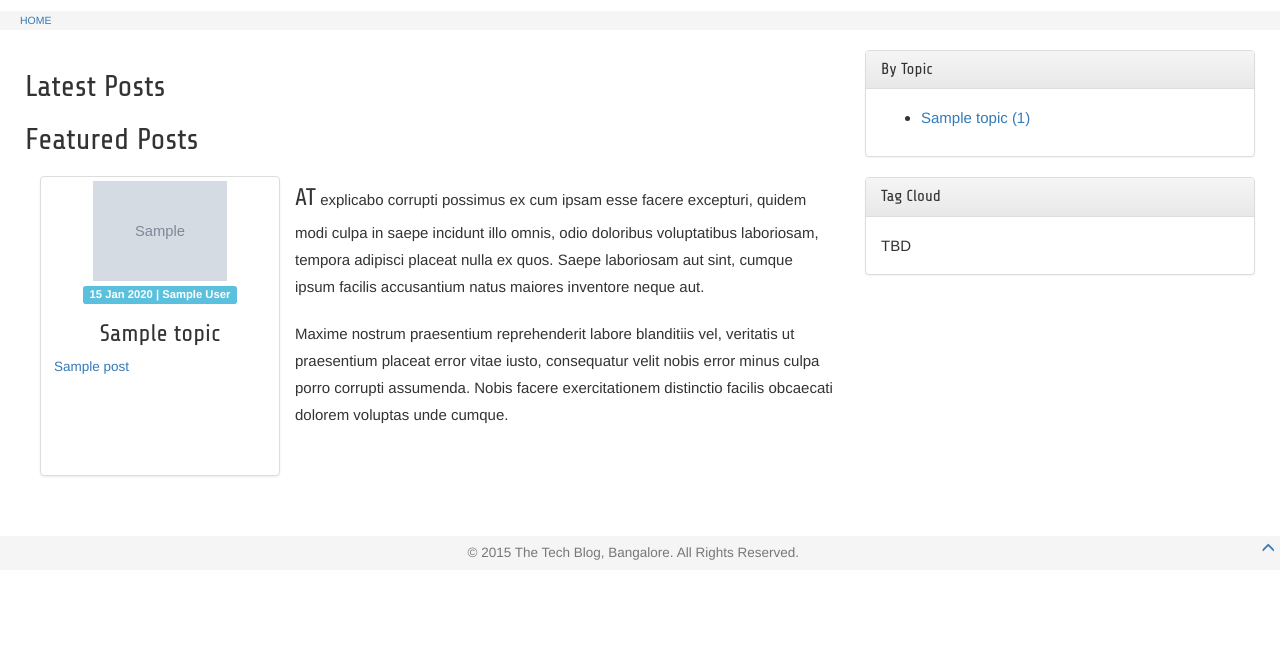
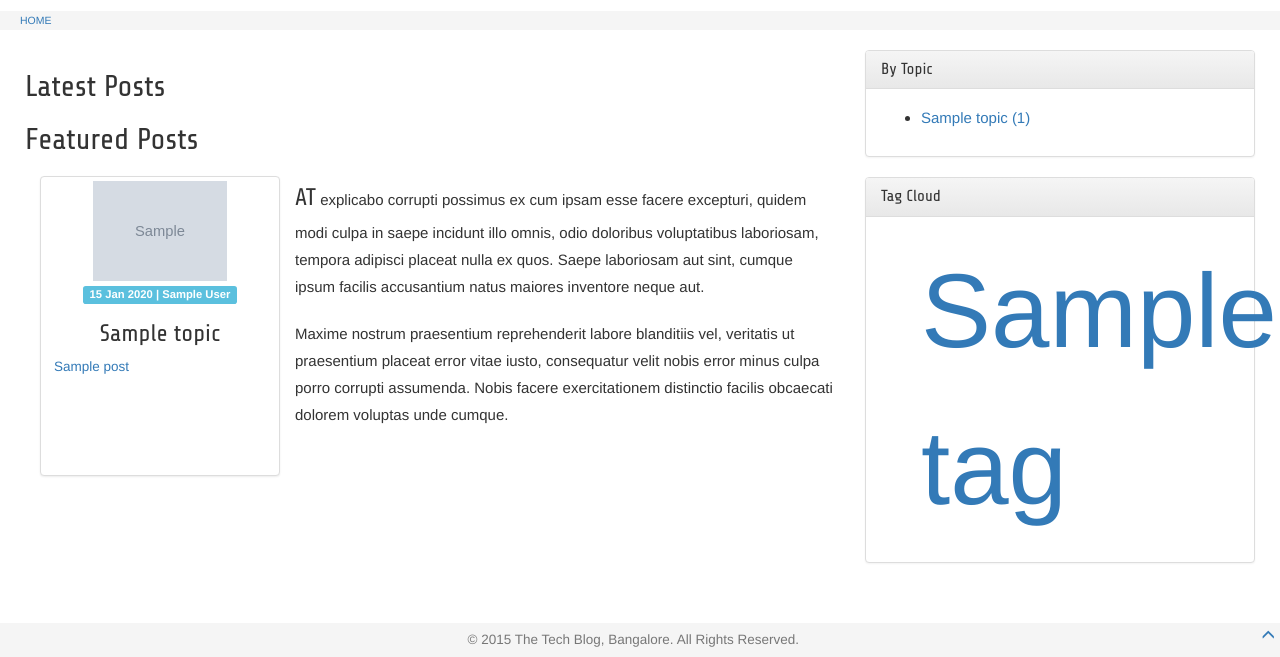
Before and after one commit to DevopediaOrg/django-basic, a Django app: page / in a window 1280 px wide. Shown: the part 466-1123 px from the top of the page. Before the commit the page ends 1026 px from the top, so only its background shows below. Run offline with Django 3.2, Linux system fonts and the light colour scheme; tables that the repository leaves empty hold one stand-in row (values such as "Sample post"); grey boxes marked "Sample" are stand-in pictures; some libraries are stand-ins or nearby versions.

Commit message:
Implemented tag cloud.

```diff
--- a/blog/models.py
+++ b/blog/models.py
@@ -38,6 +38,30 @@ class Tag(models.Model):
 
     def __str__(self):
         return "{:s}".format(self.name)
+
+    @staticmethod
+    def tags():
+        return Tag.objects.filter(post__state='Published') \
+                            .annotate(num_posts=Count('post')) \
+                            .values_list('name','num_posts')
+
+    @staticmethod
+    def distribution():
+        qs = Tag.tags()
+        total = sum([q[1] for q in qs])
+        dist = []
+        for q in qs:
+                dist.append((q[0], q[1], 1+6*q[1]/total))
+        return dist
+
+    @staticmethod
+    def unslugify(tag):
+        tags = Tag.objects.all().values_list('name', flat=True)
+        slugs = [slugify(x) for x in tags]
+        if slugs.count(tag):
+          return tags[slugs.index(tag)]
+        else:
+          return None
 
 
 class Option(models.Model):
--- a/blog/static/css/blog.css
+++ b/blog/static/css/blog.css
@@ -222,3 +222,12 @@ img.topic-img {
 .up-arrow {
     float: right;
 }
+
+ul.tag-cloud li {
+    float: left;
+    margin-left: 0px;
+    margin-right: 5px;
+    padding: 0px;
+    list-style-type: none;
+    line-height: 1.5em;
+}
--- a/blog/templates/blog/mainmenu.html
+++ b/blog/templates/blog/mainmenu.html
@@ -8,7 +8,7 @@
                     <li><a href="/">Home</a></li>
                 {% endif %}
 
-                {% if 'topics' in request.path or 'post/' in request.path or 'states' in request.path %}
+                {% if 'topics' in request.path or 'tags' in request.path or 'post/' in request.path or 'states' in request.path %}
                 <li class="dropdown show-on-hover active">
                 {% else %}
                 <li class="dropdown show-on-hover">
--- a/blog/templates/blog/post_list.html
+++ b/blog/templates/blog/post_list.html
@@ -7,6 +7,8 @@
 {% block content %}
     {% if curr_topic %}
         <h1 class="page-title">{{curr_topic}}</h1>
+    {% elif curr_tag %}
+        <h1 class="page-title">Tagged with <em>{{curr_tag}}</em></h1>
     {% elif curr_state %}
         <h1 class="page-title">{{curr_state}} Posts</h1>
     {% else %}
--- a/blog/templates/blog/post_modules.html
+++ b/blog/templates/blog/post_modules.html
@@ -50,7 +50,19 @@
       <h3 class="panel-title">Tag Cloud</h3>
     </div>
     <div class="panel-body">
-      TBD
+      <ul class="tag-cloud">
+          {% for tag, _, dist in tags %}
+              {% if tag == curr_tag %}
+              <li style="font-size:{{dist}}em">
+                  <span style="color:darkorange">{{tag}}</span>
+              </li>
+              {% else %}
+              <li style="font-size:{{dist}}em">
+                  <a href="/tags/{{tag|slugify}}">{{tag}}</a>
+              </li>
+              {% endif %}
+          {% endfor %}
+      </ul>
     </div>
   </div>
 
--- a/blog/urls.py
+++ b/blog/urls.py
@@ -15,6 +15,9 @@ urlpatterns = [
     url(r'^topics/?$', views.ListView.as_view(), name='all_topic_list'),
     url(r'^topics/(?P<topic>[\w-]+)/?$', views.ListView.as_view(), name='topic_list'),
 
+    url(r'^tags/?$', RedirectView.as_view(url='/topics', permanent=False)),
+    url(r'^tags/(?P<tag>[\w-]+)/?$', views.ListView.as_view(), name='tag_list'),
+
     url(r'^states/?$', RedirectView.as_view(url='/topics', permanent=False)),
     url(r'^states/(?P<state>[\w-]+)/?$', views.ListView.as_view(), name='state_list'),
 
--- a/blog/views.py
+++ b/blog/views.py
@@ -5,7 +5,7 @@ from django.core.urlresolvers import reverse_lazy
 from django.db.models import Count, Q
 from django.views import generic
 from django.http import Http404
-from .models import Topic, Author, Post
+from .models import Topic, Tag, Author, Post
 from .forms import PostForm
 from .utils import get_search_query
 
@@ -24,7 +24,7 @@ class ContextMixin(object):
             What we get from URL is a slug. This has to be matched
             against the actual topic name.
         '''
-        curr_topic, curr_state = None, None
+        curr_topic, curr_tag, curr_state = None, None, None
         path_items = []
         if 'pk' in self.kwargs: # DetailView
             curr_topic = self.object.topic.name
@@ -32,6 +32,9 @@ class ContextMixin(object):
         elif 'topic' in self.kwargs: # ListView
             curr_topic = Topic.unslugify(self.kwargs['topic'])
             path_items = ['topics', curr_topic]
+        elif 'tag' in self.kwargs: # ListView
+            curr_tag = Tag.unslugify(self.kwargs['tag'])
+            path_items = ['tags', curr_tag]
         elif ('state' in self.kwargs and
               not isinstance(self.request.user, AnonymousUser)): # ListView
             curr_state = self.kwargs['state']
@@ -39,22 +42,26 @@ class ContextMixin(object):
         elif ('post/new' in self.request.path or # CreateView
               'post/' in self.request.path and '/edit' in self.request.path or # UpdateView
               'states' in self.request.path or # ListView
+              'tags' in self.request.path or # ListView
               'topics' in self.request.path): # ListView
             path_items = ['topics']
 
-        return path_items, curr_topic, curr_state
+        return path_items, curr_topic, curr_tag, curr_state
 
     def get_context_data(self, **kwargs):
         context = super().get_context_data(**kwargs)
 
-        path_items, curr_topic, curr_state = self.get_path_items()
+        path_items, curr_topic, curr_tag, curr_state = self.get_path_items()
         context.update({
             'path_items': path_items,
             'curr_topic': curr_topic,
             'topics': Topic.topics(),
+            'curr_tag': curr_tag,
+            'tags': Tag.distribution(),
             'curr_state': curr_state,
             'search_query': self.request.GET.get('q',None),
         })
+        print(context['tags'])
 
         if not path_items: # HomeView
             context['featured_posts'] = Post.featured_posts()
@@ -119,6 +126,11 @@ class ListView(ContextMixin, generic.ListView):
             if not curr_topic: raise Http404("The specified topic does not exist")
             filters['topic__name'] = curr_topic
 
+        if 'tag' in self.kwargs:
+            curr_tag = Tag.unslugify(self.kwargs['tag'])
+            if not curr_tag: raise Http404("The specified tag does not exist")
+            filters['tags__name'] = curr_tag
+
         return Post.objects.filter(**filters) \
                            .prefetch_related('author','topic','tags')
 
```
